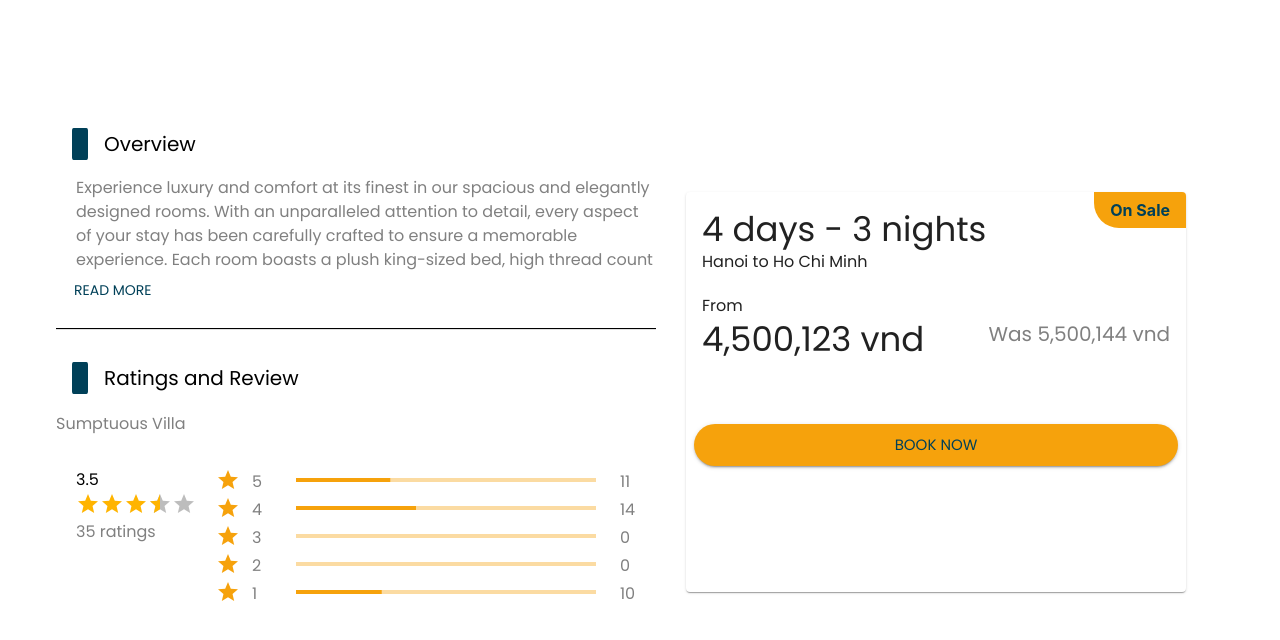
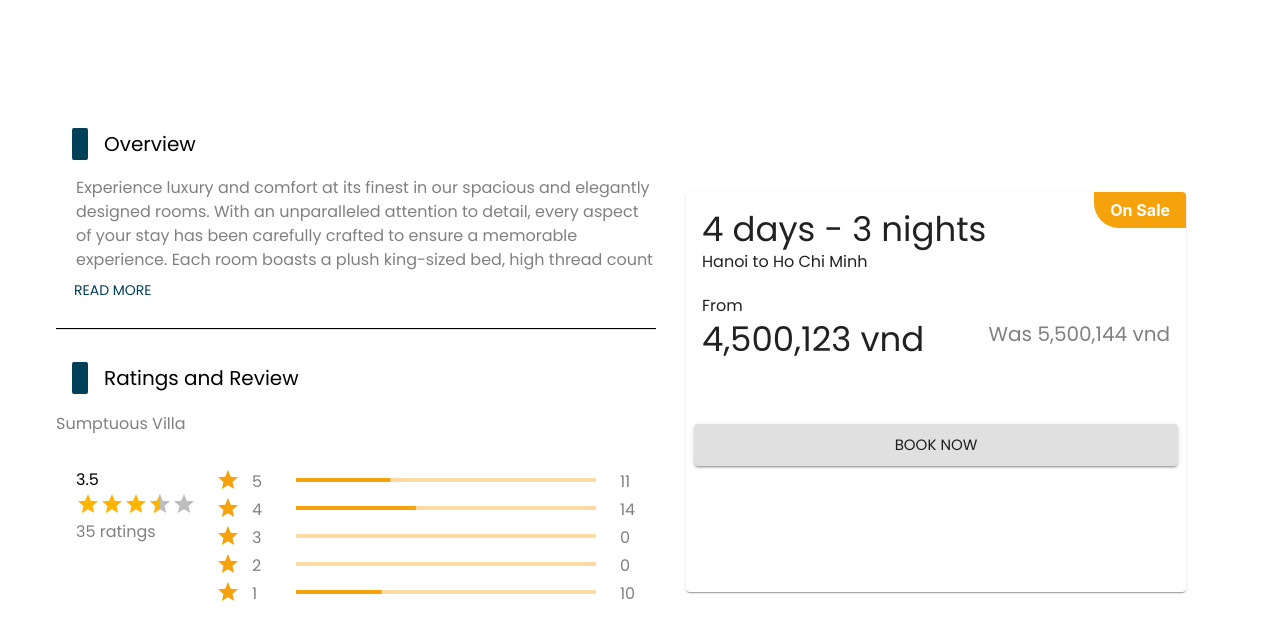
Before and after one commit to DucAnhLo/review-app, a React (Create React App) app: page / in a window 1280 px wide. Shown: the top 640 px of the page. Built offline with nearby package versions, Linux system fonts and the light colour scheme.

Commit message:
Added seperate css class for Bookings

```diff
--- /dev/null
+++ b/src/components/Bookings.css
@@ -0,0 +1,27 @@
+.booking-card {
+    width: 500px;
+    height: 400px;
+    position: relative;
+  }
+
+  .booking-card-content {
+    margin-bottom: 40px;
+  }
+
+  .booking-card-sale {
+    position: absolute;
+    top: 0;
+    right: 0;
+    background-color: #f6a20c;
+    color: #fff;
+    border-radius: 0 0 0 25px;
+    padding: 0.5rem 1rem;
+    font-weight: bold;
+  }
+
+  .booking-card-button {
+    color: #fff;
+    background-color: #f6a20c;
+    border-radius: 25px;
+    width: 100%;
+  }
--- a/src/components/Bookings.js
+++ b/src/components/Bookings.js
@@ -1,9 +1,10 @@
-import React from 'react'
+import React from 'react';
 import { useTheme } from '@material-ui/core/styles';
 import { Box, Typography, Button, Card, CardContent, CardActions } from '@material-ui/core';
 import { ToastContainer, toast } from 'react-toastify';
 import 'react-toastify/dist/ReactToastify.css';
 import constants from '../constants';
+import './Bookings.css';
 
 function Booking() {
 
@@ -13,34 +14,34 @@ function Booking() {
   const { primaryColor, subPrimaryColor, salePrice, normalPrice } = constants;
 
   return (
-    <Box style={{height: '200px', width:'600px' }}>
-        <Card style={{width:'500px', height:'400px', position: 'relative'}}>
-        <CardContent style={{marginBottom:'40px'}}>
+    <Box style={{ height: '200px', width: '600px' }}>
+      <Card className="booking-card">
+        <CardContent className="booking-card-content">
           <Typography variant="h4" component="div">
             4 days - 3 nights
           </Typography>
           <Typography sx={{ mb: 1.5 }} color="text.secondary">
             Hanoi to Ho Chi Minh
           </Typography>
-            <Box style={{marginTop:'20px'}}>
-                <Typography styles={{marginTop:'1rem', color:'white'}} variant="body1">
+          <Box style={{ marginTop: '20px' }}>
+            <Typography styles={{ marginTop: '1rem', color: 'white' }} variant="body1">
               From
             </Typography>
-                <Box style={{display:'flex',justifyContent:'space-between'}}>
+            <Box style={{ display: 'flex', justifyContent: 'space-between' }}>
               <Typography variant="h4">
                 {salePrice.toLocaleString()} vnd
               </Typography>
-                    <Typography variant="h6" style={{color:'grey'}}>
+              <Typography variant="h6" style={{ color: 'grey' }}>
                 Was {normalPrice.toLocaleString()} vnd
               </Typography>
             </Box>
           </Box>
-            <Box style={{ position: 'absolute', top: 0, right: 0, backgroundColor: primaryColor, color: subPrimaryColor, borderRadius: '0 0 0 25px', padding: '0.5rem 1rem', fontWeight: 'bold' }}>
+          <Box className="booking-card-sale">
             On Sale
           </Box>
         </CardContent>
         <CardActions>
-            <Button onClick={notify} style={{color: subPrimaryColor, backgroundColor: primaryColor, borderRadius:'25px', width:'100%'}} variant='contained' size="large">Book Now</Button>
+          <Button onClick={notify} className="booking-card-button" variant='contained' size="large">Book Now</Button>
         </CardActions>
       </Card>
       <ToastContainer position="top-center" autoClose={2000} hideProgressBar={false} newestOnTop={false} closeOnClick rtl={false} pauseOnFocusLoss draggable pauseOnHover />
```
Lines whose indentation alone changed are shown as unchanged.
